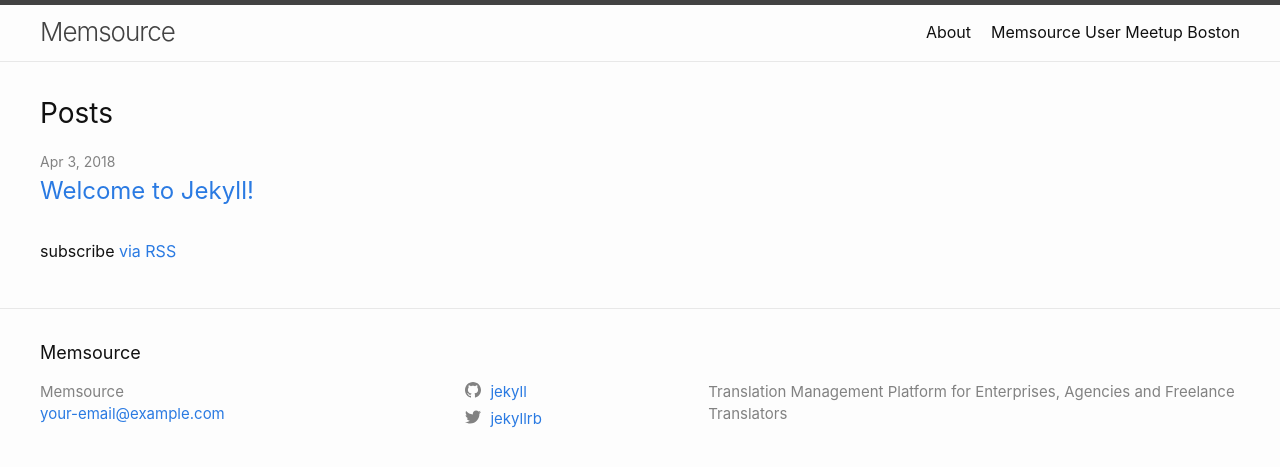
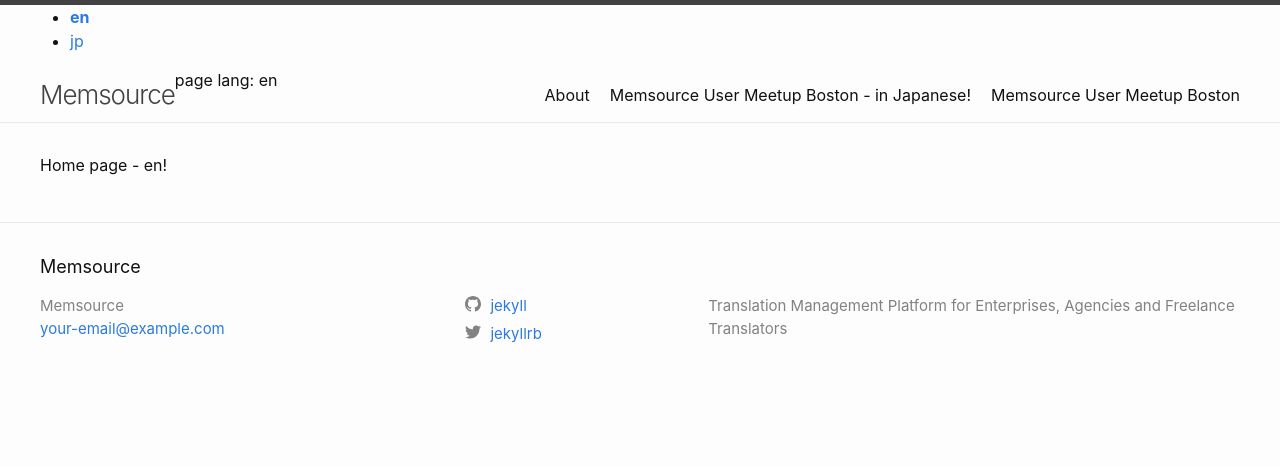
Before and after one commit to chalatz/demo-memsource, a Jekyll site: the page built from index.html, in a window 1280 px wide. Shown: the top 467 px of the page. Built offline with Jekyll 4.4.1, drawn with Linux system fonts in a browser that asks for light colours.

Commit message:
so far so good

```diff
--- a/_config.yml
+++ b/_config.yml
@@ -22,6 +22,11 @@ url: "" # the base hostname & protocol for your site, e.g. http://example.com
 twitter_username: jekyllrb
 github_username:  jekyll
 
+# Available languages
+langs:
+  - en
+  - jp
+
 # Build settings
 markdown: kramdown
 theme: minima
--- a/_includes/header.html
+++ b/_includes/header.html
@@ -1,9 +1,20 @@
 <header class="site-header" role="banner">
 
   <div class="wrapper">
+    {%- include langs-selector.html -%}
+
     {%- assign default_paths = site.pages | map: "path" -%}
     {%- assign page_paths = site.header_pages | default: default_paths -%}
-    <a class="site-title" rel="author" href="{{ "/" | relative_url }}">{{ site.title | escape }}</a>
+
+    {%- assign index_suffix = '/' -%}
+
+    {%- unless page.lang == 'en' -%}
+      {%- assign index_suffix = '/' | append: page.lang -%}
+    {%- endunless -%}
+
+    <a class="site-title" rel="author" href="{{ index_suffix | relative_url }}">{{ site.title | escape }}</a>
+
+    page lang: {{ page.lang }}
 
     {%- if page_paths -%}
       <nav class="site-nav">
--- /dev/null
+++ b/_includes/langs-selector.html
@@ -0,0 +1,12 @@
+<ul>
+    {% unless page.layout == 'post' %}
+
+        {% assign pages=site.pages | where:"ref", page.ref | sort: 'lang' %}
+        {% for page in pages %}
+            <li>
+                <a href="{{ page.url }}" class="{{ page.lang }}">{{ page.lang }}</a>
+            </li>
+        {% endfor %}
+
+    {% endunless %}
+</ul>
--- a/_sass/page.scss
+++ b/_sass/page.scss
@@ -49,3 +49,7 @@ input[type=email] {
     border: 1px solid #666;
     padding: 1em .5em;
 }
+
+.en:lang(en), .jp:lang(jp) {
+    font-weight: bold;
+}
--- /dev/null
+++ b/index.html
@@ -0,0 +1,14 @@
+---
+layout: default
+lang: en
+ref: home
+---
+
+<div class="home">
+  {%- if page.title -%}
+    <h1 class="page-heading">{{ page.title }}</h1>
+  {%- endif -%}
+
+  <p>Home page - en!</p>
+
+</div>
--- a/index.md
+++ /dev/null
@@ -1,6 +0,0 @@
----
-# You don't need to edit this file, it's empty on purpose.
-# Edit theme's home layout instead if you wanna make some changes
-# See: https://jekyllrb.com/docs/themes/#overriding-theme-defaults
-layout: home
----
--- a/meetup.html
+++ b/meetup.html
@@ -8,6 +8,8 @@ location:
     directions: next to the Sheraton Boston Hotel
     place:      Room 107
 permalink: /user-meet-up-boston-2018/
+lang: en
+ref: boston-meetup-2018
 ---
 
 <p class="centered">
```
Also changed, not shown: index-jp.html (added, +15 -0 lines), meetup-jp.html (added, +17 -0 lines).
